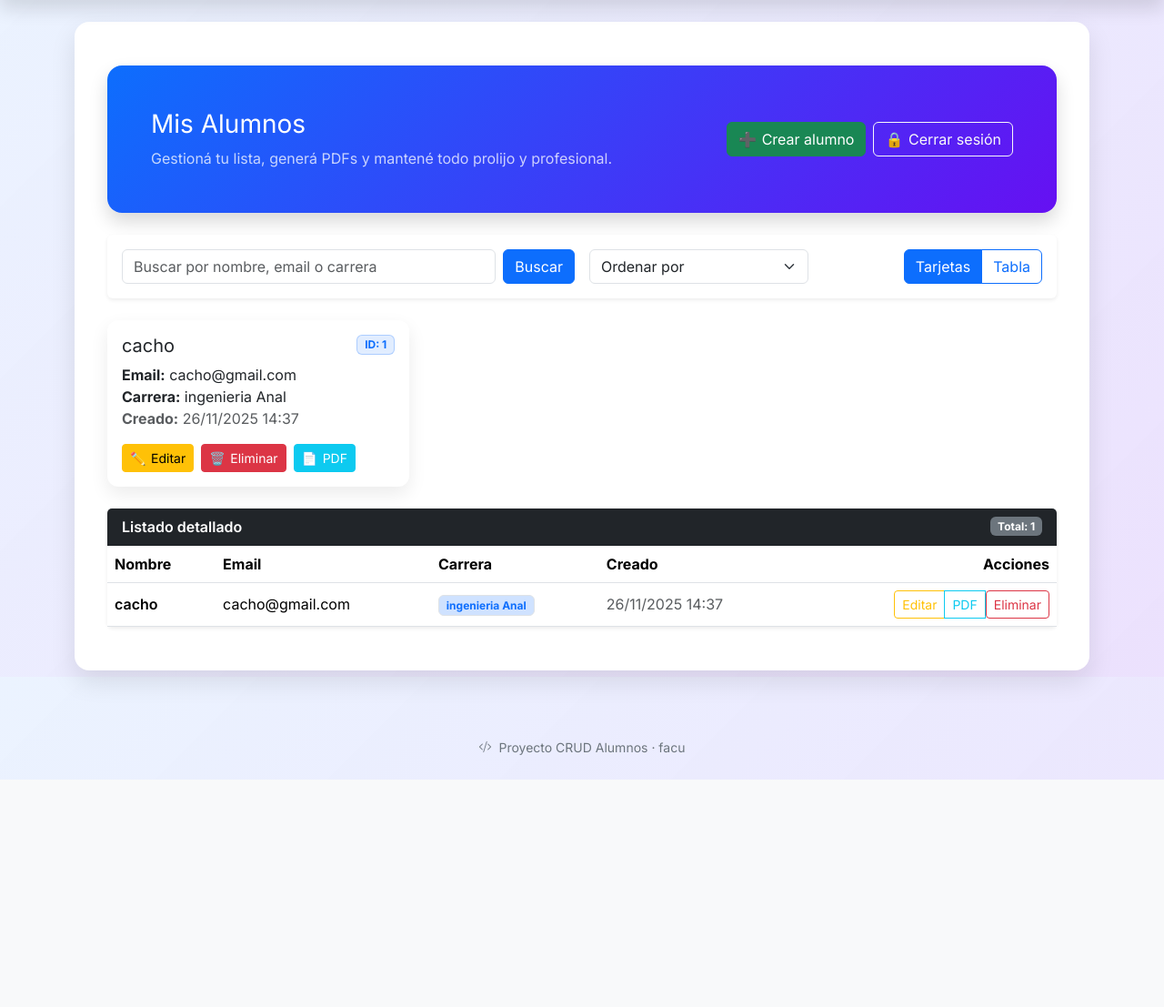
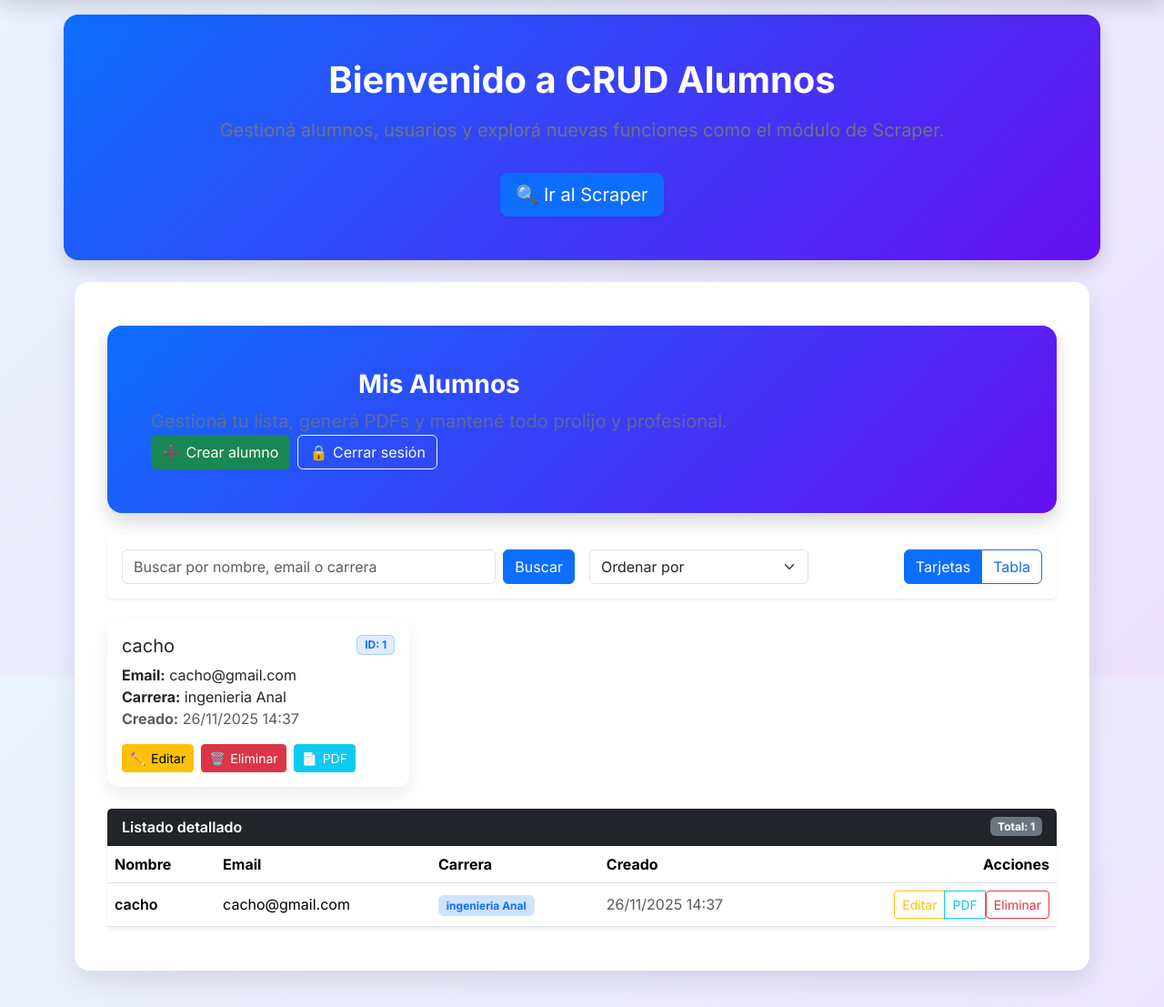
Before and after one commit to facux-An/crus_simple, a Django app: page / in a window 1280 px wide. Shown: the part 56-1163 px from the top of the page at 91% size. Before the commit the page ends 913 px from the top, so only its background shows below. Run offline with Django 5.2, Linux system fonts and the light colour scheme; a user stored in the database is signed in; data comes from the database, SQL or seed files in the repository.

Commit message:
todo mas bonito

```diff
--- a/templates/base.html
+++ b/templates/base.html
@@ -57,6 +57,21 @@
       border: 0;
       border-radius: 1rem;
       box-shadow: 0 12px 28px rgba(0,0,0,.10);
+    }
+
+    /* Hero principal */
+    .hero {
+      text-align: center;
+      padding: 3rem 1rem;
+    }
+    .hero h1 {
+      font-weight: 700;
+      margin-bottom: 1rem;
+    }
+    .hero p {
+      font-size: 1.25rem;
+      color: var(--muted);
+      margin-bottom: 2rem;
     }
 
     /* Footer */
@@ -143,6 +158,15 @@
     {% endif %}
   </div>
 
+  <!-- Hero principal con botón destacado -->
+  <div class="container hero">
+    <h1>Bienvenido a CRUD Alumnos</h1>
+    <p>Gestioná alumnos, usuarios y explorá nuevas funciones como el módulo de Scraper.</p>
+    <a href="{% url 'scraper_home' %}" class="btn btn-lg btn-primary shadow-sm">
+      🔍 Ir al Scraper
+    </a>
+  </div>
+
   <!-- Contenido dinámico -->
   <div class="container page-container mt-4">
     <div class="section-card p-3 p-md-4">
```
